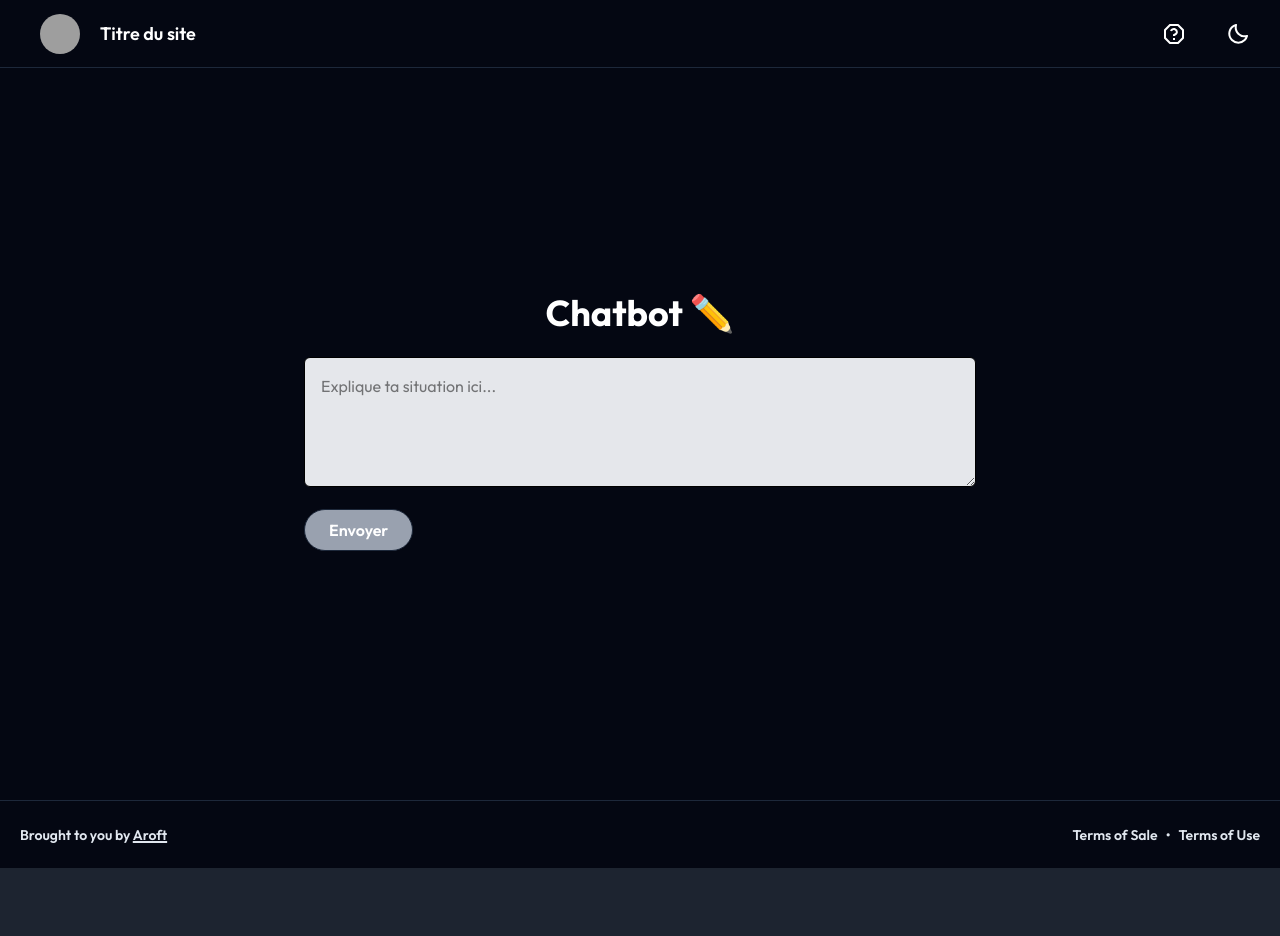
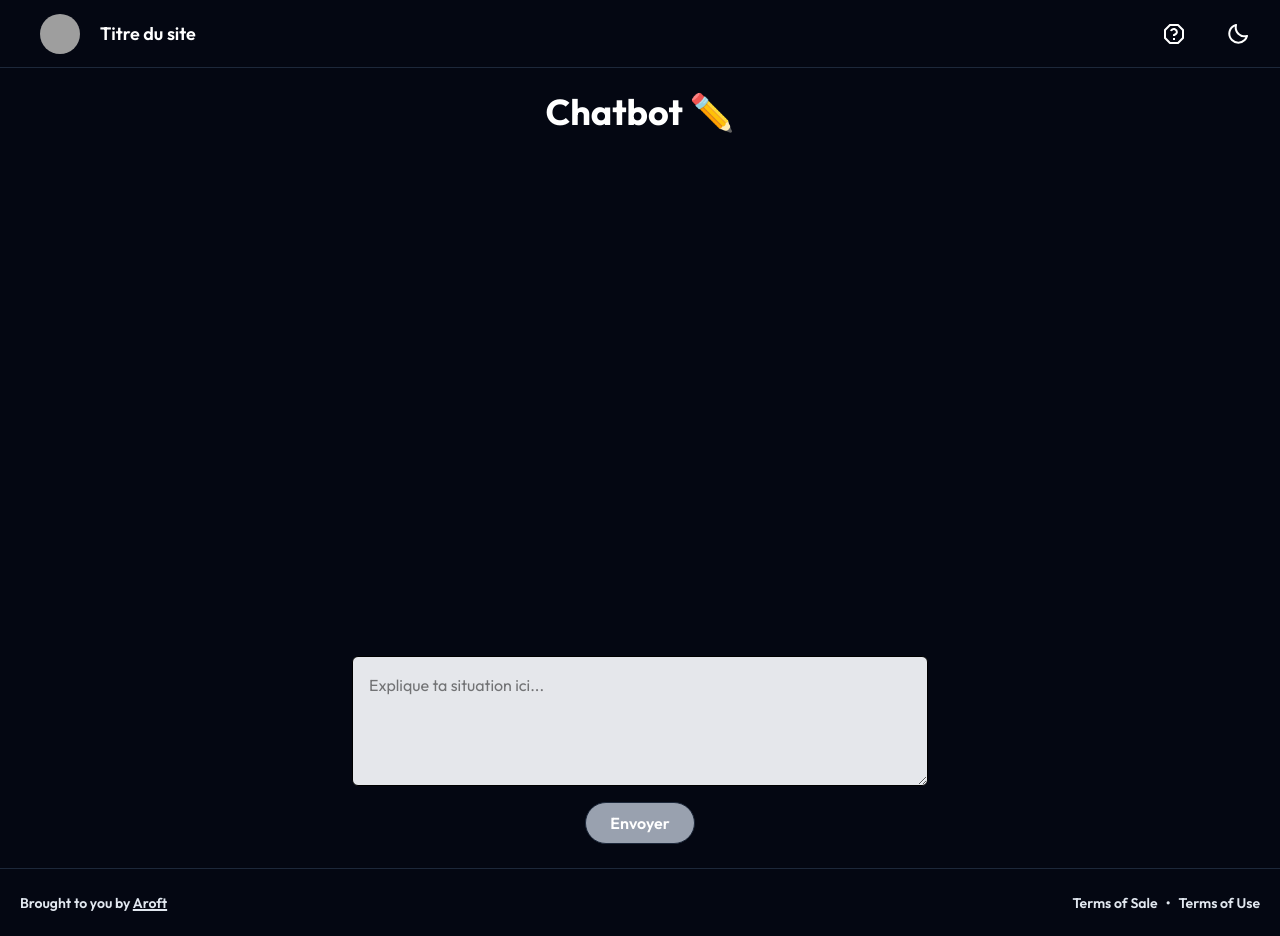
Before and after one commit to Aroft-Developer/sdsqdsqdsqdsqfsfqfxdxqccq, a React (Vite) app in the folder frontend/: page /chatbot in a window 1280 px wide. Before the commit the page ends 868 px from the top, so only its background shows below. Built offline with nearby package versions, Linux system fonts and the light colour scheme; grey boxes are pictures that could not be loaded.

Commit message:
Update ChatBot.tsx

```diff
--- a/frontend/src/App/ChatBot.tsx
+++ b/frontend/src/App/ChatBot.tsx
@@ -40,29 +40,29 @@ function Chatbot({ isDark }: ChatbotProps) {
 
   return (
   <div
-      className={`font-[Outfit] w-full h-[calc(100vh-68px)] overflow-hidden px-4 py-8 flex flex-col items-center justify-center ${
+    className={`font-[Outfit] w-full min-h-screen flex flex-col items-center justify-between px-4 py-6 ${
       isDark ? "bg-white text-[#1d283a]" : "bg-[#040712] text-white"
     }`}
   >
-      <div className="w-full max-w-2xl">
-        <h1 className="text-3xl sm:text-4xl font-bold mb-6 text-center">
+    <h1 className="text-3xl sm:text-4xl font-bold text-center">
       Chatbot ✏️
     </h1>
 
+    {/* Champ de saisie et bouton seulement si pas encore de réponse */}
     {!reponse && (
-          <>
+      <div className="flex flex-col items-center w-full max-w-xl">
         <textarea
           value={situation}
           onChange={(e) => setSituation(e.target.value)}
           rows={4}
           placeholder="Explique ta situation ici..."
-              className="focus:outline-none w-full rounded-md p-4 text-base border bg-[#e5e7eb] text-black mb-4"
+          className="focus:outline-none w-full rounded-md p-4 text-base border bg-[#e5e7eb] text-black mt-6"
         />
 
         <button
           onClick={handleSend}
           disabled={isDisabled}
-              className={`mb-6 px-6 py-2 rounded-full font-semibold transition ease-in-out duration-300 border border-[#1d283a] ${
+          className={`mt-4 px-6 py-2 rounded-full font-semibold transition ease-in-out duration-300 border border-[#1d283a] ${
             isDisabled
               ? "bg-gray-400 cursor-not-allowed"
               : isDark
@@ -71,7 +71,7 @@ function Chatbot({ isDark }: ChatbotProps) {
           }`}
         >
           {loading ? (
-                <span className="flex items-center">
+            <span className="flex items-center justify-center">
               Chargement...
               <svg
                 xmlns="http://www.w3.org/2000/svg"
@@ -81,20 +81,21 @@ function Chatbot({ isDark }: ChatbotProps) {
                 fill="currentColor"
                 viewBox="0 0 24 24"
               >
-                    <path d="M19.07 4.93a9.9 9.9 0 0 0-3.18-2.14 10.12 10.12 0 0 0-7.79 0c-1.19.5-2.26 1.23-3.18 2.14S3.28 6.92 2.78 8.11A9.95 9.95 0 0 0 1.99 12h2c0-1.08.21-2.13.63-3.11.4-.95.98-1.81 1.72-2.54.73-.74 1.59-1.31 2.54-1.71 1.97-.83 4.26-.83 6.23 0 .95.4 1.81.98 2.54 1.72.17.17.33.34.48.52L16 9.01h6V3l-2.45 2.45c-.15-.18-.31-.36-.48-.52M19.37 15.11c-.4.95-.98 1.81-1.72 2.54-.73.74-1.59 1.31-2.54 1.71-1.97.83-4.26.83-6.23 0-.95-.4-1.81-.98-2.54-1.72-.17-.17-.33-.34-.48-.52l2.13-2.13H2v6l2.45-2.45c.15.18.31.36.48.52.92.92 1.99 1.64 3.18 2.14 1.23.52 2.54.79 3.89.79s2.66-.26 3.89-.79c1.19-.5 2.26-1.23 3.18-2.14s1.64-1.99 2.14-3.18c.52-1.23.79-2.54.79-3.89h-2c0 1.08-.21 2.13-.63 3.11Z" />
+                <path d="M19.07 4.93a9.9 9.9 0 0 0-3.18-2.14..." />
               </svg>
             </span>
           ) : (
             "Envoyer"
           )}
         </button>
-          </>
+      </div>
     )}
 
+    {/* Affichage de la réponse */}
     {reponse && (
-          <div className="flex flex-col items-center">
+      <div className="flex flex-col items-center max-w-xl w-full">
         <div
-              className={`max-w-xl w-full p-4 rounded-lg border mb-6 ${
+          className={`w-full p-4 rounded-lg border mt-6 ${
             isDark ? "bg-gray-100 text-[#1d283a]" : "bg-gray-800 text-white"
           }`}
         >
@@ -104,7 +105,7 @@ function Chatbot({ isDark }: ChatbotProps) {
 
         <button
           onClick={handleReset}
-              className={`px-6 py-2 rounded-full font-semibold transition ease-in-out duration-300 border border-[#1d283a] ${
+          className={`mt-4 px-6 py-2 rounded-full font-semibold transition ease-in-out duration-300 border border-[#1d283a] ${
             isDark
               ? "bg-[#1d283a] text-white hover:scale-105 cursor-pointer"
               : "bg-white text-[#1d283a] hover:scale-105 cursor-pointer"
@@ -115,8 +116,8 @@ function Chatbot({ isDark }: ChatbotProps) {
       </div>
     )}
   </div>
-    </div>
 );
+
 }
 
 export default Chatbot;
```
Lines whose indentation alone changed are shown as unchanged.
